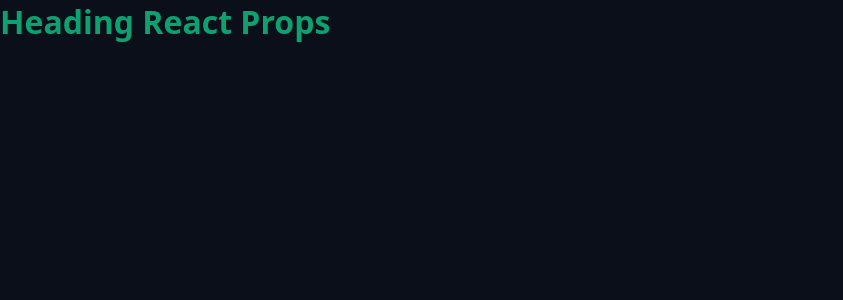
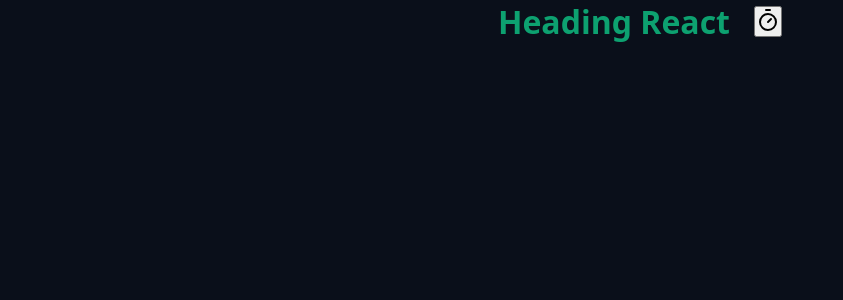
Before and after one commit to Aleydon/Pomodoro-Timer, a React (Vite) app: page / in a window 1280 px wide. Shown: the top 300 px of the page, without its empty margins (0-843 px from the left). Built offline with nearby package versions, Linux system fonts and the light colour scheme.

Commit message:
feat(heading component): add button and styles to heading component

```diff
--- a/src/App.tsx
+++ b/src/App.tsx
@@ -1,12 +1,19 @@
 import './styles/global.css';
 import './styles/theme.css';
+
+import { Timer } from 'lucide-react';
 
 import { Heading } from './components/Heading';
 
 export function App() {
 	return (
 		<>
-			<Heading>React Props</Heading>
+			<Heading>
+				React{' '}
+				<button>
+					<Timer />
+				</button>
+			</Heading>
 		</>
 	);
 }
--- a/src/components/Heading.module.css
+++ b/src/components/Heading.module.css
@@ -1,3 +1,7 @@
 .heading {
+	display: flex;
+	align-items: center;
+	justify-content: center;
+	gap: 2.4rem;
 	color: var(--primary);
 }
```
